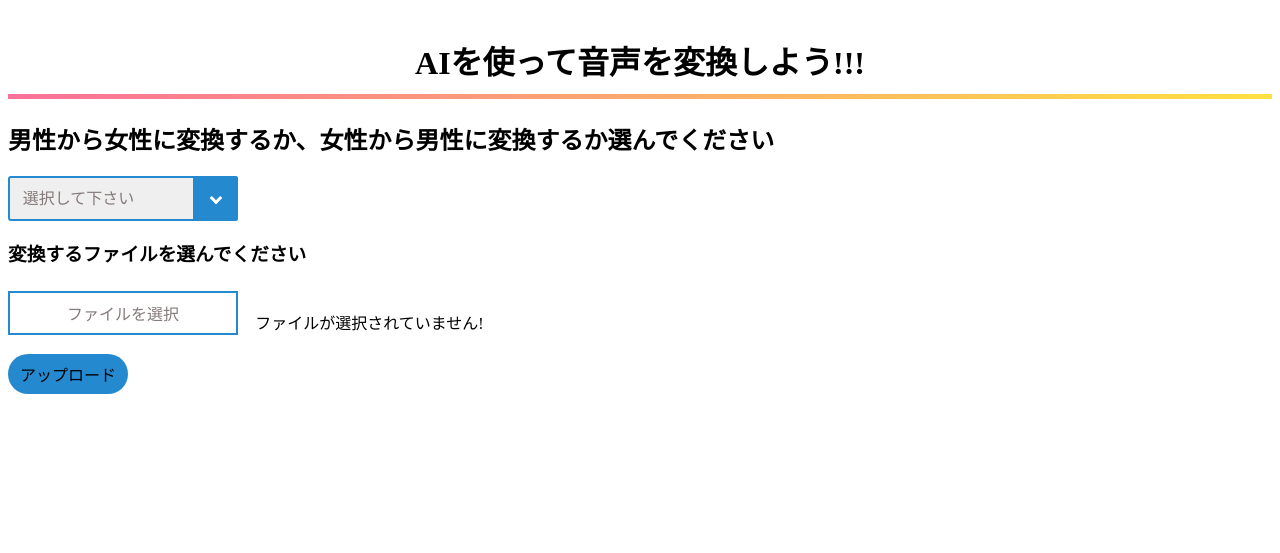
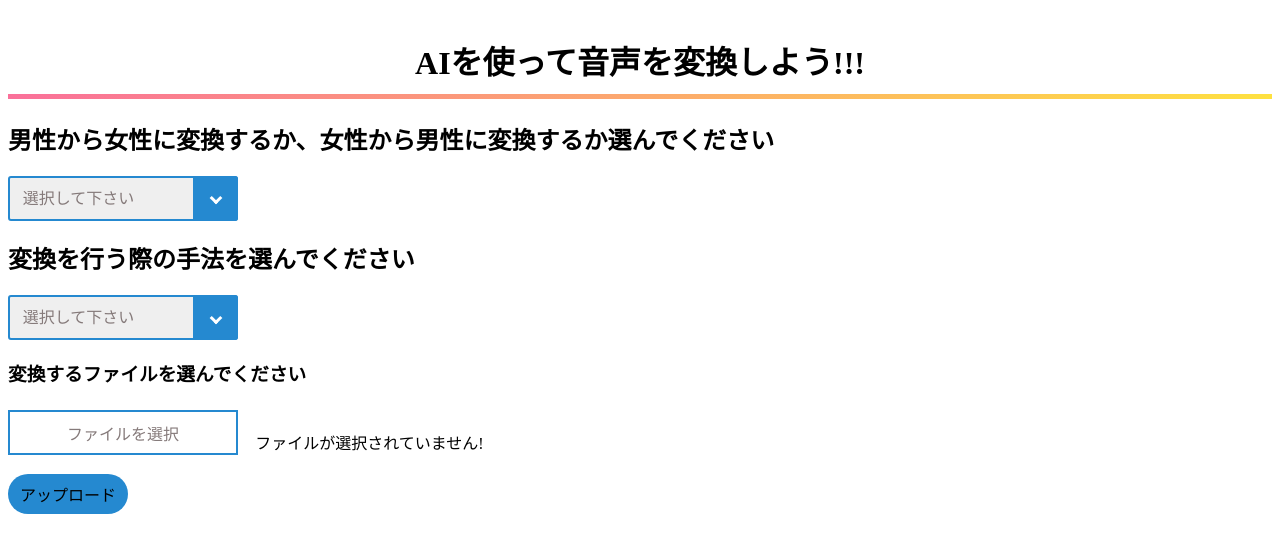
Before and after one commit to HaLu0507/VoiceConversionWebApplication, a Python web app: template flask/templates/post.html in a window 1280 px wide. Shown: the top 553 px of the page. Run offline with Jinja, Linux system fonts and the light colour scheme; the template is opened without the code that fills it, so the values that code supplies are empty.

Commit message:
手法の選択の追加

```diff
--- a/flask/app.py
+++ b/flask/app.py
@@ -65,6 +65,11 @@ def upload_file():
     #男性から女性:"convertM2W",  女性から男性:"convertW2M"
     mode = request.form.get('sel')
 
+    #変換の手法の文字列
+    #CycleGAN_VC2、MaskCycleGAN_VC
+    method = request.form.get('method')
+
+    print(method)
     #htmlでアップロードされたファイルを取得
     file = request.files['file']
 
--- a/flask/templates/post.html
+++ b/flask/templates/post.html
@@ -38,6 +38,16 @@
             </label>
             <br>
 
+            <h2>変換を行う際の手法を選んでください</h2>
+            <label class = "pulldown">
+                <select name="method">
+                    <option disabled selected>選択して下さい</option>
+                    <option value="CycleGAN_VC2">CycleGAN_VC2</option>
+                    <option value="MaskCycleGAN_VC">MaskCycleGAN_VC</option>
+                </select>
+            </label>
+            <br>
+
             <h3>変換するファイルを選んでください</h3>
             <input type="button" id = "fileButton" value="ファイルを選択" onclick="OnButtonClick();"/>
             <p id="filename"><span>ファイルが選択されていません!</span></p>
```
